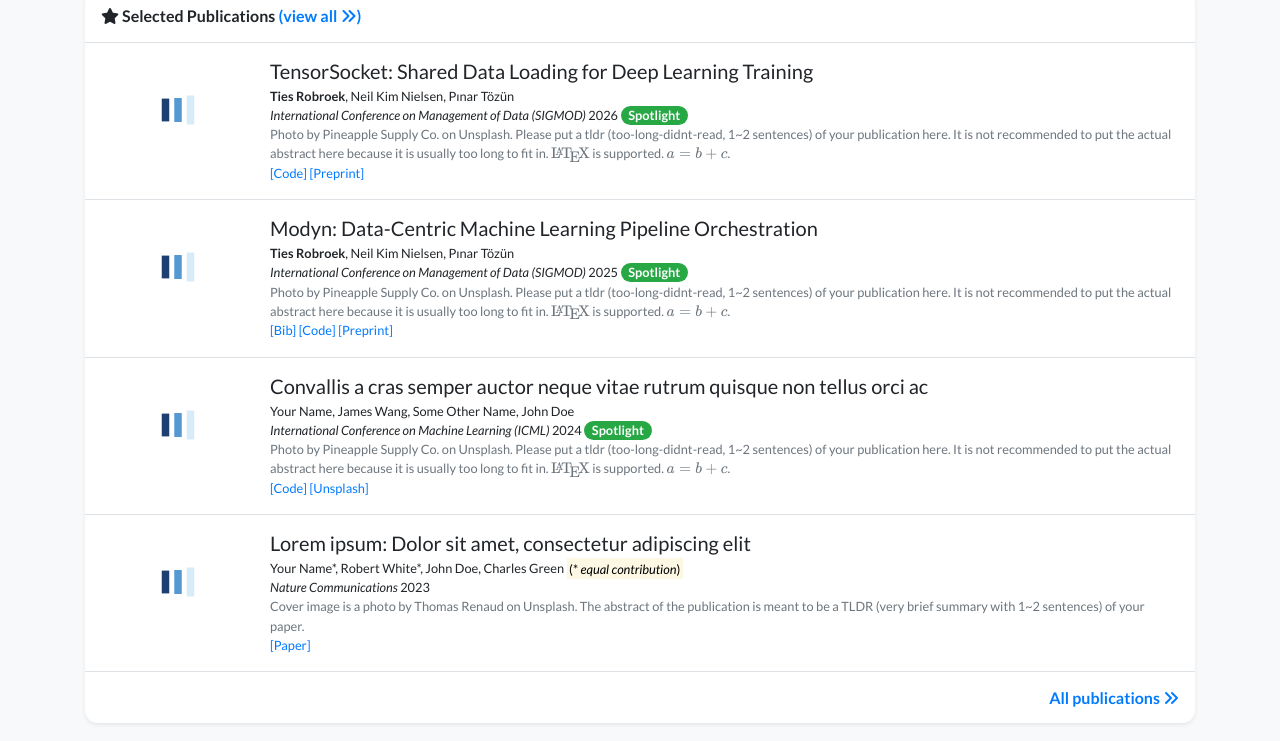
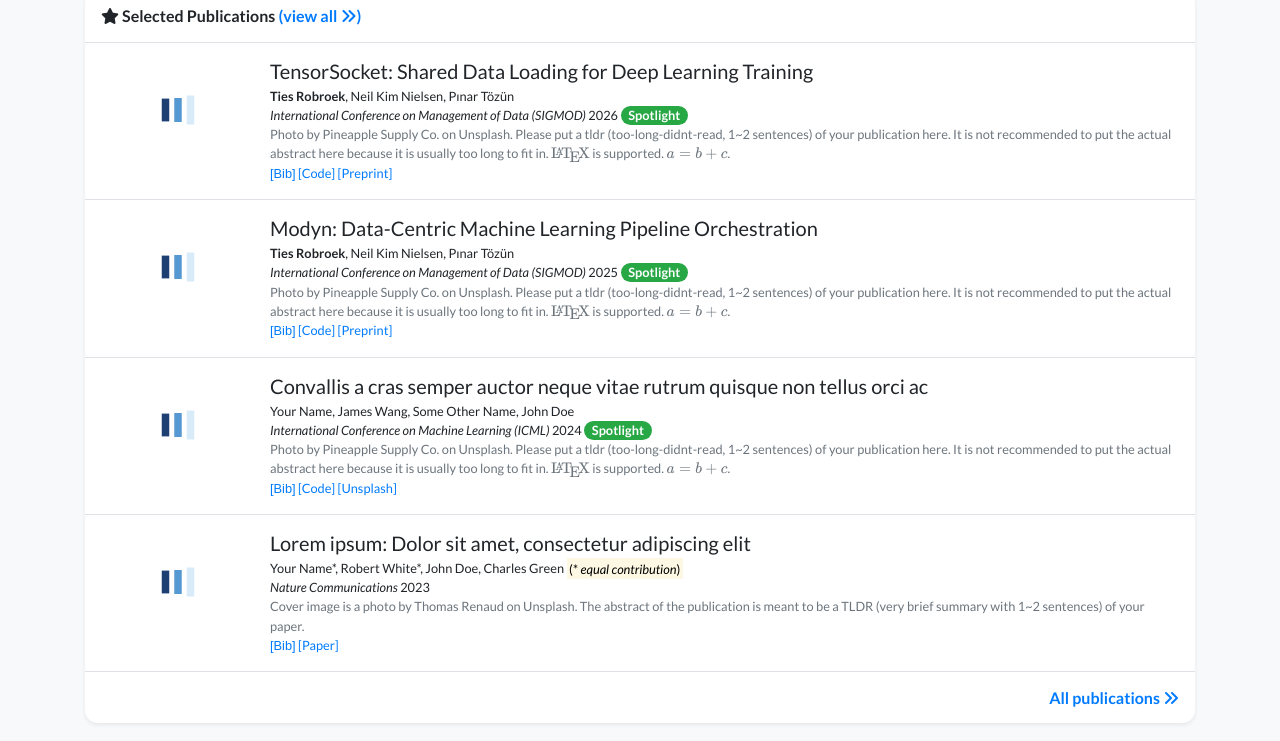
Before and after one commit to Sipondo/sipondo, a Jekyll site: the page built from index.html, in a window 1280 px wide and 1400 px high, scrolled down 657 px. Shown: the part 621-1362 px from the top of the window. Built offline with Jekyll 4.4.1, drawn with Linux system fonts in a browser that asks for light colours; nearby versions of some CDN libraries; a style sheet for code colours, icons or effects is not loaded.

Commit message:
working bib

```diff
--- a/_includes/widgets/publication_item.html
+++ b/_includes/widgets/publication_item.html
@@ -15,6 +15,7 @@
             <p class="mt-0 mb-0 small text-muted">{{ item.abstract }}</p>
 
             <p class="small pb-0 mb-0 lh-125 text-muted abstract-links">
+                <button onclick="bibToggle('{{item.id}}')">[Bib]</button>
                 {% for link in item.links %}
                 {% if link[1].url %}
                 <a target="{{ link[1]['target'] }}" href="{{ link[1]['url'] }}">[{{ link[0] }}]</a>
@@ -24,6 +25,17 @@
                 {% endfor %}
             </p>
 
+            <div class="bibtex hidden" id="bibblock_{{ item.id }}">
+                <figure class="highlight"><pre><code class="language-bibtex" data-lang="bibtex"><span class="nc">@inproceedings</span><span class="p">{</span><span class="nl">{{item.bibkey}}</span><span class="p">,</span>
+    <span class="na">author</span> <span class="p">=</span> <span class="s">{{item.bibauthor}}</span><span class="p">,</span>
+    <span class="na">title</span> <span class="p">=</span> <span class="s">{{item.bibtitle}}</span><span class="p">,</span>
+    <span class="na">booktitle</span> <span class="p">=</span> <span class="s">{{item.bibbooktitle}}</span><span class="p">,</span>
+    <span class="na">year</span> <span class="p">=</span> <span class="s">{{item.bibyear}}</span><span class="p">,</span>
+    <span class="na">doi</span> <span class="p">=</span> <span class="s">{{item.bibdoi}}</span><span class="p">,</span>
+    <span class="na">url</span> <span class="p">=</span> <span class="s">{{item.biburl}}</span><span class="p">,</span>
+    <span class="p">}</span></code></pre>
+                </figure>
+            </div>
         </div>
     </div>
 </div>
--- a/_layouts/default.html
+++ b/_layouts/default.html
@@ -44,6 +44,7 @@
             });
         });
     </script>
+    <script src="{{ '/assets/js/bibtoggle.js' | relative_url }}"></script>
     <script src="{{ '/assets/js/common.js' | relative_url }}"></script>
     <script src="{{ '/assets/js/bubble_visual_hash.js' | relative_url }}"></script>
 </body>
--- a/assets/css/global.css
+++ b/assets/css/global.css
@@ -89,3 +89,55 @@ div.lazy {
 .email-text {
     font-family: Courier, monospace;
 }
+
+.hidden {
+    font-size: 0.875rem;
+    max-height: 0px;
+    overflow: hidden;
+    text-align: justify;
+    transition-property: 0.15s ease;
+    -moz-transition: 0.15s ease;
+    -ms-transition: 0.15s ease;
+    -o-transition: 0.15s ease;
+    transition: all 0.15s ease;
+
+    p {
+        line-height: 1.4em;
+        margin: 10px;
+    }
+
+    pre {
+        font-size: 1em;
+        line-height: 1.4em;
+        padding: 10px;
+    }
+}
+
+.hidden.open {
+    max-height: 100em;
+    transition-property: 0.15s ease;
+    -moz-transition: 0.15s ease;
+    -ms-transition: 0.15s ease;
+    -o-transition: 0.15s ease;
+    transition: all 0.15s ease;
+}
+
+.highlight {
+    background-color: rgba(181, 9, 172, 0.05);
+}
+button {
+    color: #007bff;
+    text-decoration: none;
+    background-color: transparent;
+    background: none !important;
+    border: none;
+    padding: 0 !important;
+    font-family: arial, sans-serif;
+    text-decoration: none;
+    cursor: pointer;
+}
+
+button:hover {
+    color: #0056b3;
+    text-decoration: underline;
+}
--- /dev/null
+++ b/assets/js/bibtoggle.js
@@ -0,0 +1,9 @@
+// aHR0cHM6Ly9naXRodWIuY29tL2x1b3N0MjYvYWNhZGVtaWMtaG9tZXBhZ2U=
+function bibToggle(num) {
+  var x = document.getElementById("bibblock_" + num);
+  if (x.classList.contains("open")) {
+    x.classList.remove("open");// = "bibtex hidden";
+}else{
+    x.classList.add("open");// = "bibtex hidden open";
+  }
+}
```
Also changed, not shown: _publications/2025/2025-modyn.md (+10 -1 lines).
